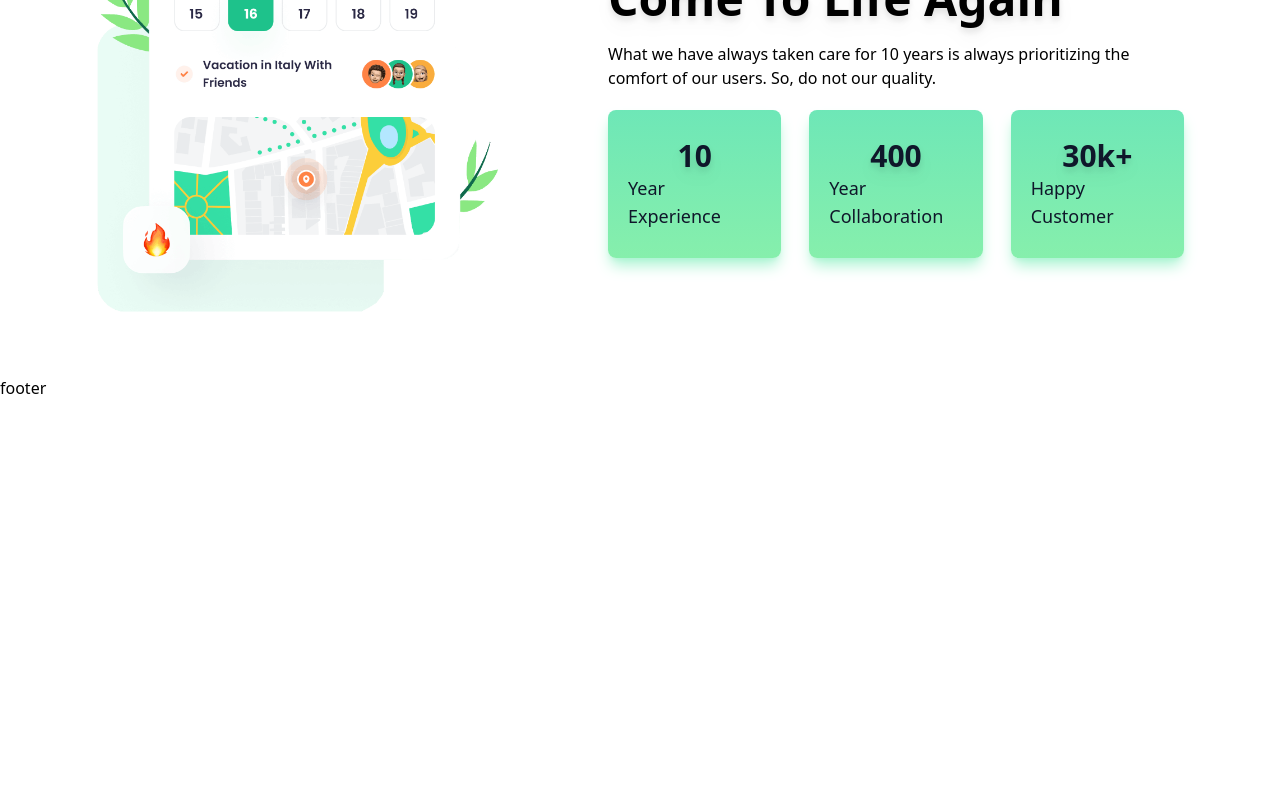
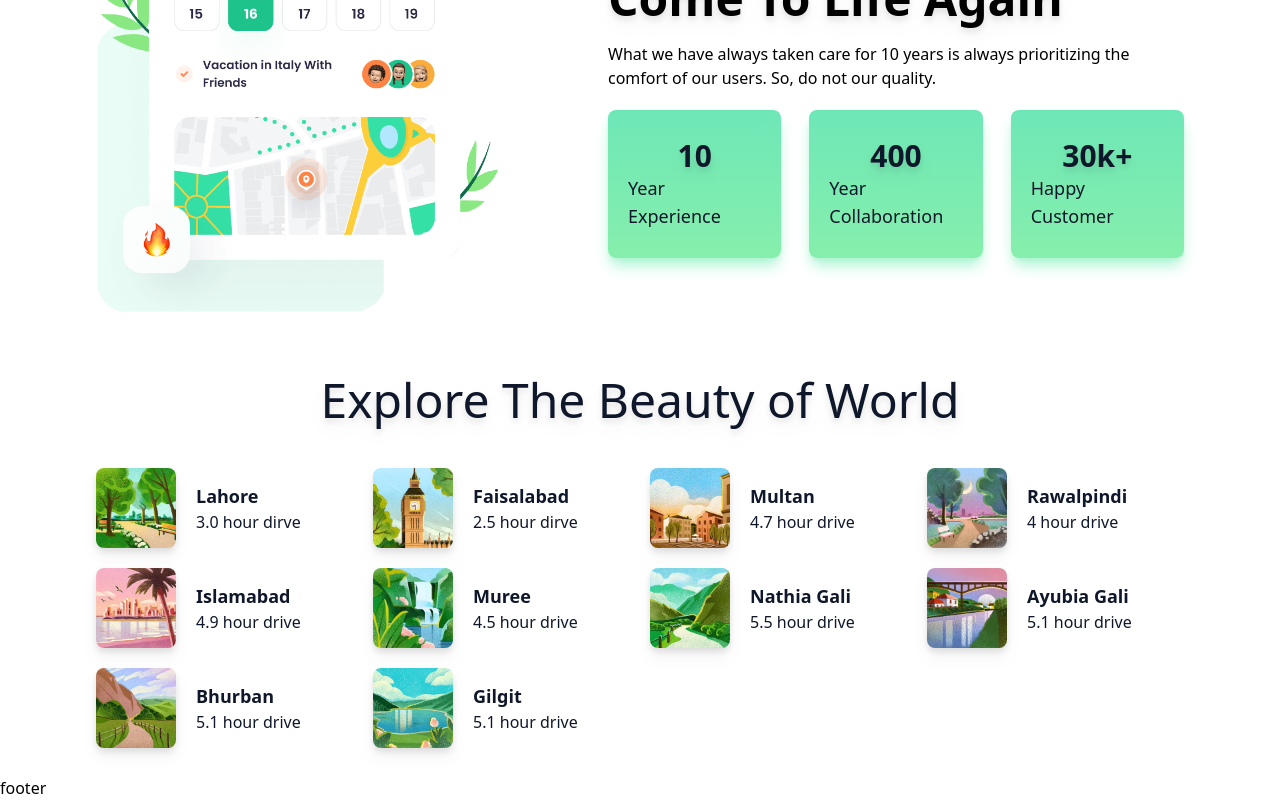
Before and after one commit to vishnubansal001/travel-agency, a React (Vite) app: page / in a window 1280 px wide. Shown: the part 1372-2172 px from the top of the page. Before the commit the page ends 1772 px from the top, so only its background shows below. Built offline with nearby package versions, Linux system fonts and the light colour scheme.

Commit message:
third part completed

```diff
--- a/src/App.jsx
+++ b/src/App.jsx
@@ -1,6 +1,6 @@
 import React from 'react'
-import { Footer, Hero, Memory, Navbar } from './components'
-import { hero, memory, navlinks } from './data/travigodata'
+import { Explore, Footer, Hero, Memory, Navbar } from './components'
+import { hero, memory, navlinks, placesAPI } from './data/travigodata'
 
 const App = () => {
   return (
@@ -8,6 +8,7 @@
       <Navbar navlinks={navlinks}/>
       <Hero hero={hero}/>
       <Memory memory={memory}/>
+      <Explore title="Explore The Beauty of World" placesAPI={placesAPI}/>
       <Footer/>
     </div>
   )
--- /dev/null
+++ b/src/components/Explore.jsx
@@ -0,0 +1,33 @@
+import React from 'react'
+// import { placesAPI } from '../data/travigodata'
+
+const Explore = ({title,placesAPI}) => {
+  return (
+    <>
+     <div className='relative my-7 md:mt-3'>
+        <div className='travigo-container'>
+            <div className='flex items-center justify-center text-center mb-11 md:mb-7'>
+                <h1 className=' text-5xl lg:text-4xl sm:text-2xl md:text-3xl xsm:text-xl filter drop-shadow-lg text-slate-900'>{title}</h1>
+            </div>
+            <div className='grid items-center grid-cols-4 lg:grid-cols-3 md:grid-cols-2 gap-5'>
+                {
+                    placesAPI?.map((val,i) => (
+                        <div key={i} className='flex items-center gap-5 sm:gap-3 rounded-lg hover:bg-emerald-300 transition-all duration-300 cursor-pointer hover:scale-105'>
+                            <div className='flex items-center'>
+                                <img src={val.placeImg} alt={val.location} className='w-20 h-20 sm:w-16 sm:h-16 rounded-lg filter drop-shadow-lg' />
+                            </div>
+                            <div className='flex flex-col text-slate-900 items-start'>
+                                <h1 className=' text-lg sm:text-sm font-bold'>{val.location}</h1>
+                                <p className=' font-normal lg:text-sm text-base sm:text-xs'>{val.distance}</p>
+                            </div>
+                        </div>
+                    ))
+                }
+            </div>
+        </div>
+     </div>
+    </>
+  )
+}
+
+export default Explore
--- a/src/components/index.js
+++ b/src/components/index.js
@@ -2,3 +2,4 @@
 export { default as Footer } from './Footer.jsx';
 export { default as Hero } from './Hero.jsx';
 export { default as Memory } from './Memory.jsx';
+export {default as Explore} from './Explore.jsx';
```
